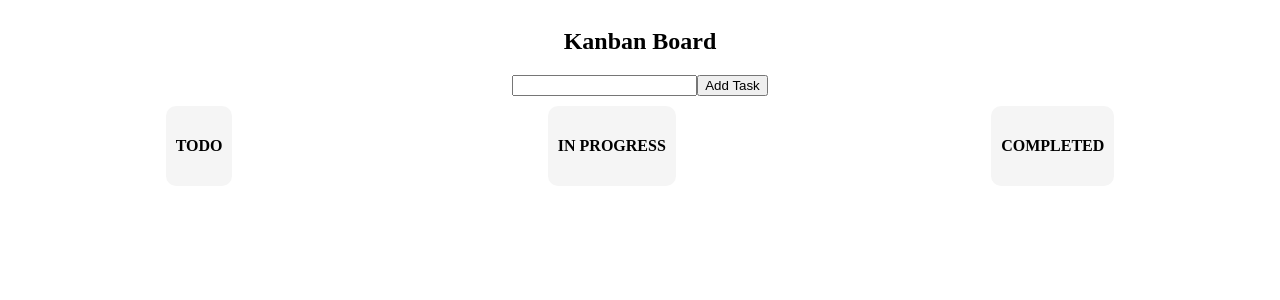
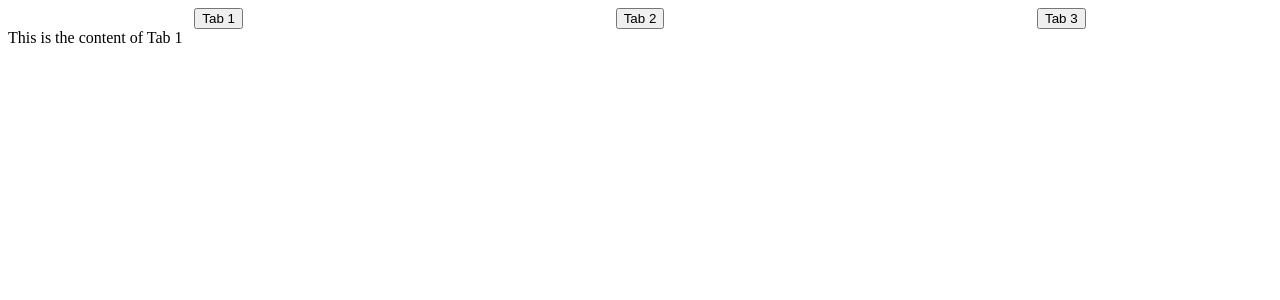
Before and after one commit to PrachiGour2023/machine-coding-frontend, a React (Vite) app: page / in a window 1280 px wide. Shown: the top 300 px of the page. Built offline with nearby package versions, Linux system fonts and the light colour scheme.

Commit message:
tab component implemented

```diff
--- a/src/App.css
+++ b/src/App.css
@@ -1,19 +1,4 @@
-.container {
+.tabs-container {
   display: flex;
-  text-align: center;
-  flex-direction: column;
+  justify-content: space-around;
 }
-
-.todo-container {
-  display: flex;
-  flex-direction: row;
-  justify-content:space-around;
-  align-items: center;
-  margin-top: 10px;
-}
-
-.todo-block {
-  background-color: whitesmoke;
-  padding: 10px;
-  border-radius: 10px;
-}
--- a/src/App.tsx
+++ b/src/App.tsx
@@ -1,12 +1,18 @@
 import "./App.css"
-import KanbanBoardTodo from "./KanbanBoardTodo";
+import { ErrorBoundary } from "./ErrorBoundary";
+import Tabs from "./Tabs";
 
+const tabs = [
+  { title: "Tab 1", content: "This is the content of Tab 1" },
+  { title: "Tab 2", content: "This is the content of Tab 2" },
+  { title: "Tab 3", content: "This is the content of Tab 3" }
+]
 
 export default function App() {
 
   return (
-    <div>
-       <KanbanBoardTodo />
-    </div>
+    <ErrorBoundary>
+      <Tabs tabs={tabs}/>
+    </ErrorBoundary>
   );
 }
--- /dev/null
+++ b/src/ErrorBoundary.tsx
@@ -0,0 +1,32 @@
+import React from "react";
+
+interface ErrorState {
+    hasError: boolean;
+    errorMsg: string;
+}
+
+interface ErrorProp {
+    children: React.ReactNode
+}
+
+export class ErrorBoundary extends React.Component<ErrorProp, ErrorState> {
+    state: ErrorState = {
+        hasError: false,
+        errorMsg: ''
+    }
+
+    static getDerivedStateFromError(error: any): ErrorState {
+        return { hasError: true, errorMsg: error.message };
+    }
+
+    componentDidCatch(error: Error, errorInfo: React.ErrorInfo): void {
+        console.error("Error catched in Error Boundary", error, errorInfo);
+    }
+
+    render(): React.ReactNode {
+        if (this.state.hasError) {
+            return <h2>Somethis went wrong</h2>
+        }
+        return this.props.children
+    }
+}
--- a/src/KanbanBoardTodo.tsx
+++ /dev/null
@@ -1,124 +0,0 @@
-import { useState } from 'react'
-const columns = ["todo", "in-progress", "completed"];
-
-interface TodoProps {
-  id: number;
-  title: string;
-  status: string;
-}
-
-const KanbanBoardTodo = () => {
-  const [text, setText] = useState<string>('');
-  const [todoList, setTodoList] = useState<TodoProps[]>([])
-  const [editingIndex, setEditingIndex] = useState<number | null>(null)
-  const [editingTitle, setEditingTitle] = useState<string>('')
-
-  const handleAddTask = () => {
-    if (!text.trim()) return;
-    setTodoList([...todoList, {
-      id: Date.now(),
-      title: text,
-      status: 'todo'
-    }])
-    setText('')
-  }
-
-  const moveTask = (id: number, direction: string) => {
-    setTodoList(prev =>
-      prev.map(todo => {
-        if (todo.id === id) {
-          const currentIndex = columns.indexOf(todo.status)
-          const newIndex = direction === 'right' ? currentIndex + 1 : currentIndex - 1
-          return { ...todo, status: columns[newIndex] }
-        }
-        return todo;
-      })
-    )
-  }
-
-  const saveTitle = (id: number) => {
-    setTodoList(prev =>
-      prev.map(todo => todo.id === id ? { ...todo, title: editingTitle } : todo)
-    )
-    setEditingIndex(null)
-    setEditingTitle('')
-  }
-
-  const deleteItem = (id: number) => {
-    setTodoList(prev =>
-      prev.filter(item => item.id !== id)
-    )
-  }
-
-  return (
-    <div className='container'>
-      <h2>Kanban Board</h2>
-
-      <div>
-        <div>
-          <input type="text" value={text} onChange={(e) => setText(e.target.value)} />
-          <button onClick={handleAddTask}>Add Task</button>
-        </div>
-
-        <div className='todo-container'>
-          {
-            columns.map(col => {
-              return (
-                <div className='todo-block' key={col}>
-                  <h4>{col.replace("-", " ").toUpperCase()}</h4>
-                  {
-                    todoList
-                      .filter(todo => todo.status === col)
-                      .map(todo => {
-                        return (
-                          <div key={todo.id}>
-                            {
-                              editingIndex === todo.id ? (
-                                <input
-                                  type="text"
-                                  value={editingTitle}
-                                  onChange={(e) => setEditingTitle(e.target.value)}
-                                  onKeyDown={(e) => {
-                                    if (e.key === 'Enter') {
-                                      saveTitle(todo.id)
-                                    }
-                                  }}
-                                />
-                              ) : (
-                                <p>{todo.title}</p>
-                              )
-                            }
-                            <div>
-                              {
-                                col !== 'todo' && (
-                                  <button onClick={() => moveTask(todo.id, 'left')}>←</button>
-                                )
-                              }
-                              {
-                                col !== 'completed' && (
-                                  <button onClick={() => moveTask(todo.id, 'right')}>→</button>
-                                )
-                              }
-                              <button onClick={() => {
-                                setEditingTitle(todo.title)
-                                setEditingIndex(todo.id)
-                              }}>Edit</button>
-                              <button onClick={() => deleteItem(todo.id)}>Delete</button>
-                            </div>
-
-
-                          </div>
-                        )
-                      })
-                  }
-                </div>
-              )
-            })
-          }
-        </div>
-      </div>
-    </div>
-  )
-}
-
-export default KanbanBoardTodo;
--- /dev/null
+++ b/src/Tabs.tsx
@@ -0,0 +1,34 @@
+import { useState } from "react";
+
+interface TabProps {
+    title: string;
+    content: string;
+}
+
+function Tabs({ tabs }: { tabs: TabProps[] }) {
+
+    const [activeTab, setActiveTab] = useState(0)
+
+    const handleChangeTab = (index: number) => {
+        setActiveTab(index)
+    }
+
+    return (
+        <div>
+            <div className="tabs-container">
+                {
+                    tabs.map((tab, i) => {
+                        return (
+                            <button key={i} onClick={() => handleChangeTab(i)}>{tab.title}</button>
+                        )
+                    })
+                }
+            </div>
+            {
+                 tabs[activeTab].content
+            }
+        </div>
+    );
+}
+
+export default Tabs;
```
